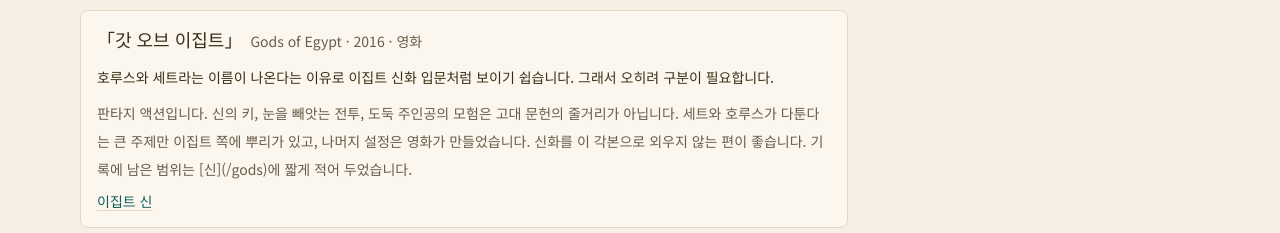
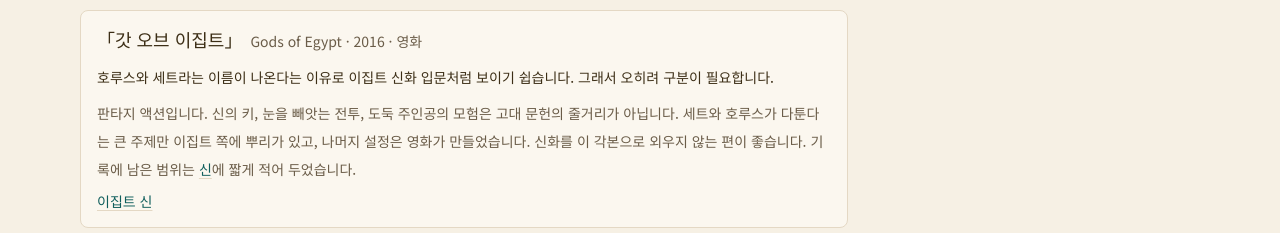
Before and after one commit to eomjinseong-art/egypt-stories, a Next.js app: page /gods in a window 1280 px wide. Shown: the part 3203-3436 px from the top of the page. Built offline with nearby package versions, Linux system fonts and the light colour scheme; no server answers.

Commit message:
Render markdown links in movie fiction notes (#10)

```diff
--- a/components/RelatedMovies.tsx
+++ b/components/RelatedMovies.tsx
@@ -1,4 +1,5 @@
 import Link from "next/link";
+import { Rich } from "@/components/Rich";
 import { moviesBySlugs, moviesByTopic } from "@/data/movies";
 import type { Movie, MovieTopic } from "@/data/types";
 
@@ -13,7 +14,7 @@
         </span>
       </p>
       <p className="mt-2 text-sm leading-7">{movie.why}</p>
-      <p className="mt-2 text-sm leading-7 text-muted">{movie.fiction}</p>
+      <p className="mt-2 text-sm leading-7 text-muted"><Rich text={movie.fiction} /></p>
       {movie.links.length ? (
         <p className="mt-2 flex flex-wrap gap-x-3 gap-y-1 text-sm">
           {movie.links.map((link) =>
```
